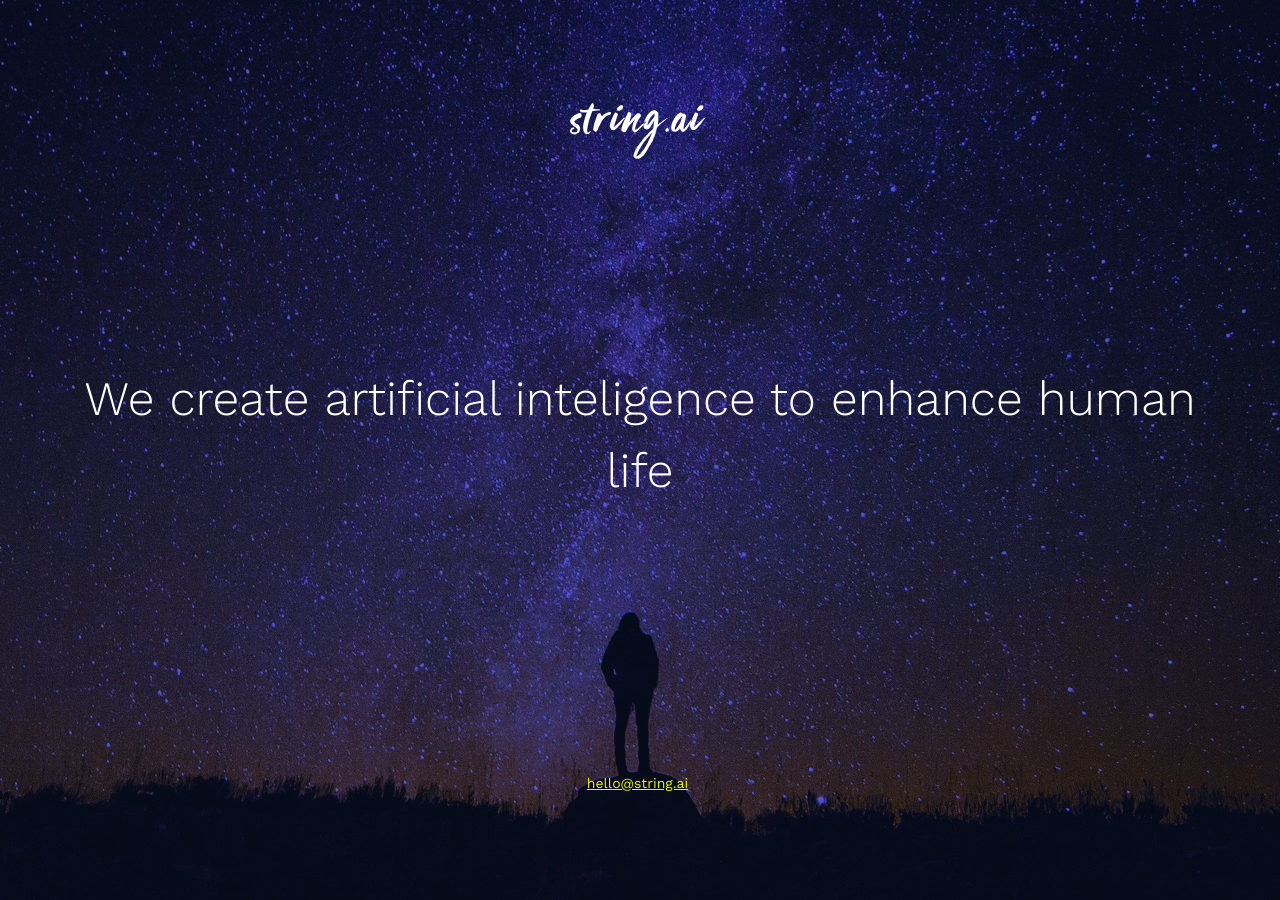
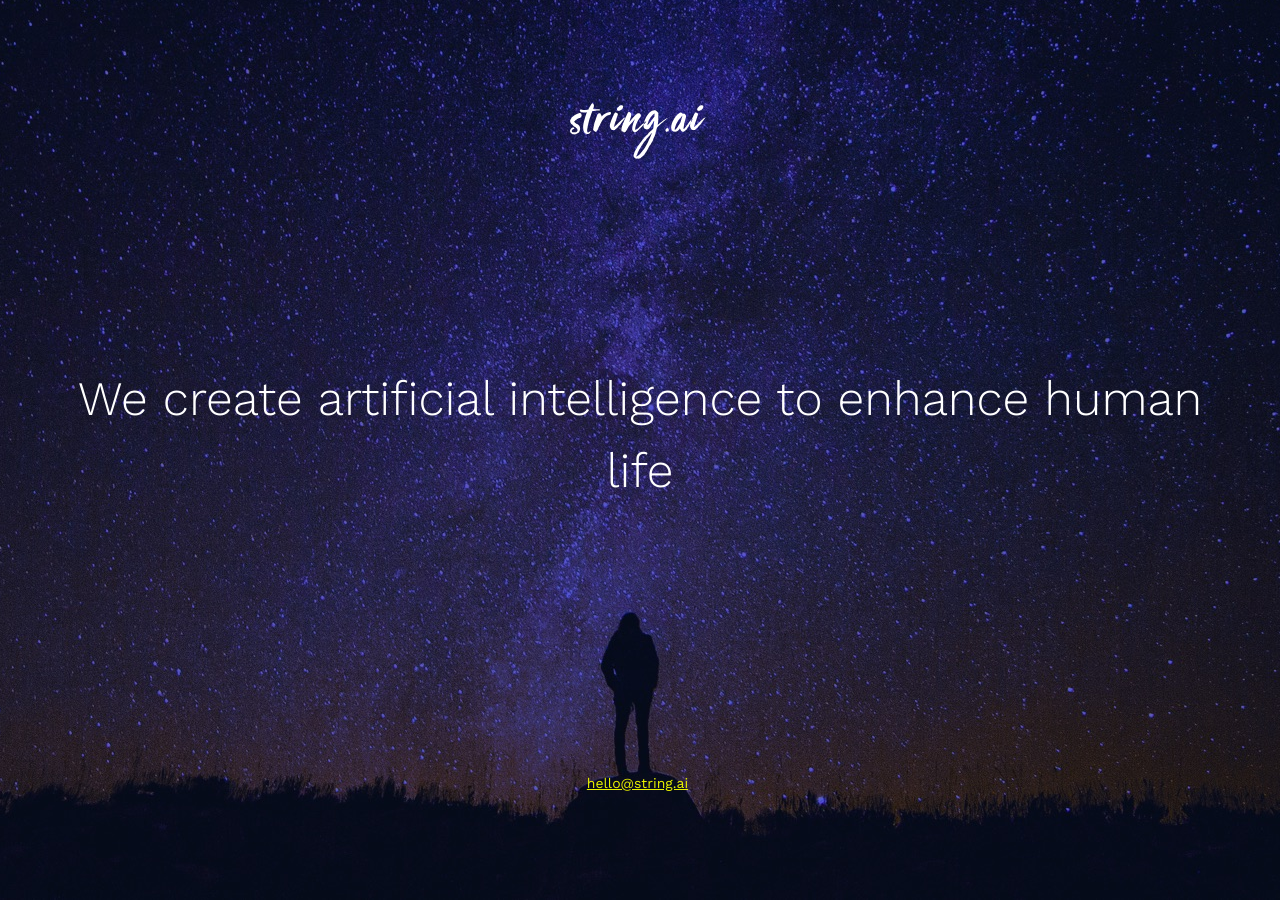
Before and after one commit to string-ai/string-ai.github.io, a Jekyll site: the page built from index.html, in a window 1280 px wide. Built offline with Jekyll 4.4.1, drawn with Linux system fonts in a browser that asks for light colours.

Commit message:
Update index.html

```diff
--- a/index.html
+++ b/index.html
@@ -5,6 +5,6 @@
 
 <div class="main container">
 
-  <h2 class="text-center">We create artificial inteligence to enhance human life</h2>
+  <h2 class="text-center">We create artificial intelligence to enhance human life</h2>
 
 </div>
```
